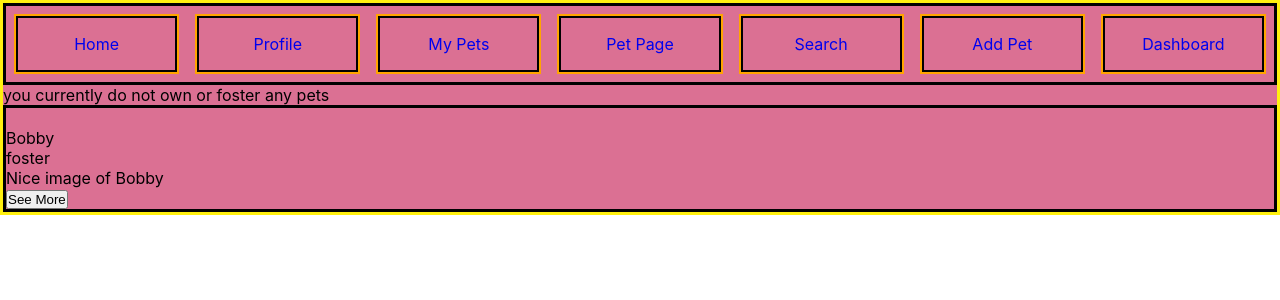
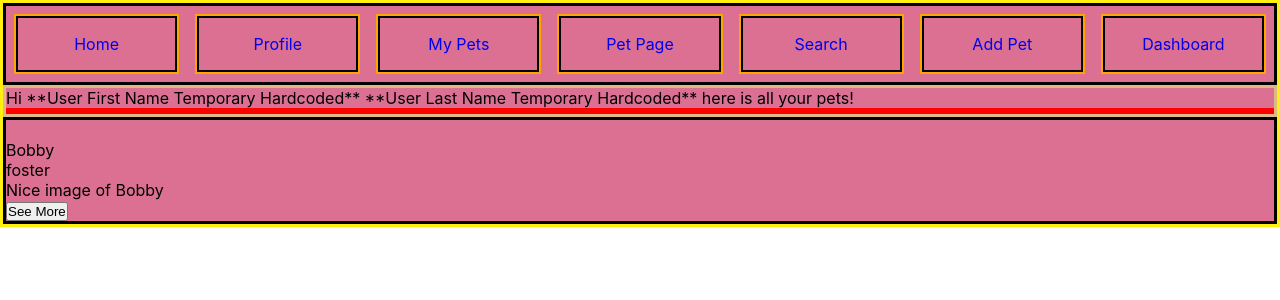
Before and after one commit to mark-itc/pat-addoption-ZeevGinzburg, a React (Create React App) app in the folder Frontend/pet-addoption-platform-zeev/: page /my-pets in a window 1280 px wide. Shown: the top 300 px of the page. Built offline with nearby package versions, Linux system fonts and the light colour scheme.

Commit message:
basic components = continue

```diff
--- /dev/null
+++ b/Frontend/pet-addoption-platform-zeev/src/components/dashboard-list.jsx
@@ -0,0 +1,38 @@
+const temopraryAdminsArray = ["Yoni", "Doron", "Meirav"];
+const temopraryOwnersArray = ["Zeev", "Assaf", "Yasmin"];
+const temopraryPetsArray = ["Lassi", "Bamba", "dudu"];
+
+function DashboardList(props) {
+    const { listOfWhat } = props;
+
+    // need to change it to more elegant - arrow function
+    let listForDashboard;
+    let listHeader;
+
+    if ( listOfWhat === "admins") {
+        listForDashboard = temopraryAdminsArray;
+        listHeader = "Admins";
+    }
+    else if ( listOfWhat === "owners") {
+        listForDashboard = temopraryOwnersArray;
+        listHeader = "Owners";
+    }
+    else if ( listOfWhat === "pets") {
+        listForDashboard = temopraryPetsArray;
+        listHeader = "Pets";
+    }
+
+    return(
+        <div>
+            <h3>{listHeader}</h3>
+            <ul>
+                <li>{listForDashboard[0]}</li>
+                <li>{listForDashboard[1]}</li>
+                <li>{listForDashboard[2]}</li>
+            </ul>
+      </div>
+
+    );
+
+}
+export default DashboardList;
--- /dev/null
+++ b/Frontend/pet-addoption-platform-zeev/src/components/header.jsx
@@ -0,0 +1,43 @@
+function Header(props) {
+    const {isLoggedIn, userName, page } = props;
+
+    const greetingForHomePage = `welcome ${isLoggedIn ? userName.FirstName + userName.LastName : ""}  to 'Pet4U' your friendly pet adoption platform`;
+    const greetingForProfilePage = `Hi ${userName.FirstName}  ${userName.LastName}here you can change your settings..`;
+    const greetingForMyPetsPageHave = `Hi ${userName.FirstName}  ${userName.LastName} here is all your pets!`;
+    const greetingForMyPetsPageNotHave = `Hi ${userName.FirstName}  ${userName.LastName} you still have no pets.. `;
+    let headerGreeting;
+
+    if (page === "homepage") {
+        headerGreeting = greetingForHomePage;
+    }
+    else if (page === "profile-settings-page"){
+        headerGreeting = greetingForProfilePage;
+    }
+    else if (page === "my-pets-page-have"){
+        headerGreeting = greetingForMyPetsPageHave;
+    }
+    else if (page === "my-pets-page-not-have"){
+        headerGreeting = greetingForMyPetsPageNotHave;
+    }
+    else {
+        headerGreeting = "DEAFULT GREETING";
+    }
+
+    return(
+        <div>
+            <header className="login-header">
+                <p>{headerGreeting}
+                </p>
+        <div className="explain">
+            <p>
+                {page === "homepage" ? "in this site, you can choose a pet, and to adopt it!": ""}
+            </p>
+        </div>
+            </header>
+        </div>
+
+
+    )
+}
+
+export default Header;
--- a/Frontend/pet-addoption-platform-zeev/src/components/log-in-modal.jsx
+++ b/Frontend/pet-addoption-platform-zeev/src/components/log-in-modal.jsx
@@ -1,3 +1,5 @@
+let openModal = true;
+
 function LogInModal() {
     return(
         <div className="log-in-modal">
--- /dev/null
+++ b/Frontend/pet-addoption-platform-zeev/src/components/pet-card.jsx
@@ -0,0 +1,15 @@
+function PetCard(props) {
+    const { petsArray }  = props;
+    return(
+        <div className="pet-card">
+            <img/>
+            <p className="pet's name">{petsArray[0].name}</p>
+            <p className="pet's status">{petsArray[0].status}</p>
+            <p className="pet's image">{petsArray[0].image}</p>
+            <button>See More</button>
+      </div>
+
+    )
+}
+
+export default PetCard;
--- /dev/null
+++ b/Frontend/pet-addoption-platform-zeev/src/components/search-bar.jsx
@@ -0,0 +1,32 @@
+function SearchBar(props) {
+    const { searchType }  = props;
+    console.log(searchType);
+    return(
+        <div className="search-bar">
+        {(searchType == "basic") ?
+            <div>
+                <h2>basic search</h2>
+                <input type="search" name="" placeholder="insert type of animal"></input>
+            </div>
+            : <div>
+                <h2>advanced search</h2>
+                   <label name="status" >Adoption Status</label>
+                    <input type="search" name="status" placeholder="Adoption Status - Foster / Adopted / Waitnig to adoption.."></input>
+                    <label name="height" >Pet's Height</label>
+                    <input type="search" name="height" placeholder="Height in cm"></input>
+                    <label name="weight" >Pet's Weight</label>
+                    <input type="search" name="weight" placeholder="Weight in Kg"></input>
+                    <label name="type" >Pet's Type</label>
+                    <input type="search" name="type" placeholder="insert type of animal"></input>
+                    <label name="name" >Pet's Name</label>
+                    <input type="search" name="name" placeholder="Bobby.."></input>
+                  <button>Search</button>
+                </div>
+            }
+
+      </div>
+
+    )
+}
+
+export default SearchBar;
--- a/Frontend/pet-addoption-platform-zeev/src/pages/dashboard.jsx
+++ b/Frontend/pet-addoption-platform-zeev/src/pages/dashboard.jsx
@@ -1,24 +1,15 @@
 import Navbar from "../components/navbar";
+import DashboardList from "../components/dashboard-list";
+
 function Dashboard() {
     return(
         <div className="admin-page-dashboard">
                 <Navbar/>
         <h2>List of Users</h2>
-        <h3>Admins</h3>
-        <ul>
-          <li>admin 1</li>
-          <li>admin 2</li>
-        </ul>
-        <h3>Owners</h3>
-        <ul>
-          <li>owner 1</li>
-          <li>owner 2</li>
-        </ul>
-        <h3>Pets</h3>
-        <ul>
-          <li>pet 1</li>
-          <li>pet 2</li>
-        </ul>
+        <DashboardList listOfWhat = "admins"/>
+        <DashboardList listOfWhat = "owners"/>
+        <h2>List of Pets</h2>
+        <DashboardList  listOfWhat = "pets"/>
       </div>
 
     );
--- a/Frontend/pet-addoption-platform-zeev/src/pages/homepage.jsx
+++ b/Frontend/pet-addoption-platform-zeev/src/pages/homepage.jsx
@@ -2,37 +2,33 @@ import OpenModalButton from "../components/open-modal-button";
 import Navbar from "../components/navbar";
 import SignUpModal from "../components/sign-up-modal";
 import LogInModal from "../components/log-in-modal";
+import Header from "../components/header";
 
 
+//need to be context!
 let isLoggedIn = false;
-const userFirstName = "**User First Name Temporary Hardcoded**";
-const userLastName = "**User Last Name Temporary Hardcoded**";
+const userName = {
+  FirstName: "**User First Name Temporary Hardcoded**",
+  LastName: "**User Last Name Temporary Hardcoded**"
+}
+//need to be context!
+
 let isModalOpened = false;
 let action;
 function HomePage() {
-    return (
-<div className="home-page-temp">
-      <Navbar/>
+  let page = "homepage";
 
-      <header className="login-header">
-        <p>{`welcome ${isLoggedIn ? userFirstName : ""}  ${isLoggedIn ?userLastName : ""}to 'Pet4U' your friendly pet adoption platform`}
-        </p>
-      </header>
-      <div className="explain">
-        <p>
-          in this site, you can choose a pet, and to adopt it!
-        </p>
-      </div>
+
+  return (
+    <div className="home-page-temp">
+      <Navbar />
+      <Header isLoggedIn={isLoggedIn} userName={userName} page={page} />
       <OpenModalButton isModalOpened={isModalOpened} action="sign-up"/>
-        <p>Already signed? </p>
+      <p>Already signed? </p>
       <OpenModalButton isModalOpened={isModalOpened} action="log-in"/>
       <SignUpModal/>
       <LogInModal/>
-
-
-
-
-        </div>
+    </div>
 
     );
 }
--- a/Frontend/pet-addoption-platform-zeev/src/pages/my-pets-page.jsx
+++ b/Frontend/pet-addoption-platform-zeev/src/pages/my-pets-page.jsx
@@ -1,7 +1,16 @@
 import Navbar from "../components/navbar";
+import Header from "../components/header";
+import PetCard from "../components/pet-card";
+
+//need to change it to context ..
+let isLoggedIn = false;
+const userName = {
+  FirstName: "**User First Name Temporary Hardcoded**",
+  LastName: "**User Last Name Temporary Hardcoded**"
+}
 
 //need to make the pets array a context or props - and after that it need to be taken from the server...
-const pets = [
+const petsArray = [
     {
       name:"Bobby",
       image:"Nice image of Bobby",
@@ -19,19 +28,18 @@ const pets = [
 
   ]
 
+  let userHavePets = true;
+
 function MyPetsPage() {
-    return(
+      return(
         <div className="my-pets-page-temp">
-                <Navbar/>
-          <p className="if-no-pets">you currently do not own or foster any pets</p>
+          <Navbar/>
+          {userHavePets
+          ? <Header page="my-pets-page-have" isLoggedIn = {isLoggedIn}userName = {userName}/>
+          : <Header page="my-pets-page-not-have" isLoggedIn = {isLoggedIn}userName = {userName}/> }
           <div className="card-container">
-            <div className="pet-card">
-              <img/>
-              <p className="pet's name">{pets[0].name}</p>
-              <p className="pet's status">{pets[0].status}</p>
-              <p className="pet's image">{pets[0].image}</p>
-              <button>See More</button>
-            </div>
+          <PetCard petsArray={petsArray}/>
+
           </div>
         </div>
     );
--- a/Frontend/pet-addoption-platform-zeev/src/pages/profile-settings-page.jsx
+++ b/Frontend/pet-addoption-platform-zeev/src/pages/profile-settings-page.jsx
@@ -1,25 +1,22 @@
 import Navbar from "../components/navbar";
+import Header from "../components/header";
 //need to change it to context ..
+let isLoggedIn = false;
+const userName = {
+  FirstName: "**User First Name Temporary Hardcoded**",
+  LastName: "**User Last Name Temporary Hardcoded**"
+}
 
-const userFirstName = "**User First Name Temporary Hardcoded**";
-const userLastName = "**User Last Name Temporary Hardcoded**";
 
 function ProfileSettingsPage() {
+  let page = "profile-settings-page";
+
     return(
         <div className="profile-settings-page-temp">
                 <Navbar/>
+                <Header  isLoggedIn={isLoggedIn} userName={userName} page={page}/>
 
-        <nav>
-          <ul>
-            <li className="link to a page">My pets</li>
-            <li className="link to a page">homepage</li>
-          </ul>
-      here will be a  <a href=""> link to the search page ?as a button?</a>
-      </nav>
-    <header className="profile-header">
-      <p>{`Hi ${userFirstName}  ${userLastName}here you can change your settings..`}
-      </p>
-    </header>
+
     <form>
           <div className="profile-setting-page-content">
             <input type='email'
--- a/Frontend/pet-addoption-platform-zeev/src/pages/search-page.jsx
+++ b/Frontend/pet-addoption-platform-zeev/src/pages/search-page.jsx
@@ -1,28 +1,13 @@
 import Navbar from "../components/navbar";
+import SearchBar from "../components/search-bar";
 
 function SearchPage() {
+  let searchType = "basic";
     return(
 
         <div className="search-page-temp">
                 <Navbar/>
-          <div className="search-bar">
-            basic search / advanced search
-            <h2>basic search</h2>
-            <input type="search" name="" placeholder="insert type of animal"></input> Search bar...
-            <h2>advanced search</h2>
-            <label name="status" >Adoption Status</label>
-            <input type="search" name="status" placeholder="Adoption Status - Foster / Adopted / Waitnig to adoption.."></input>
-            <label name="height" >Pet's Height</label>
-            <input type="search" name="height" placeholder="Height in cm"></input>
-            <label name="weight" >Pet's Weight</label>
-            <input type="search" name="weight" placeholder="Weight in Kg"></input>
-            <label name="type" >Pet's Type</label>
-            <input type="search" name="type" placeholder="insert type of animal"></input>
-            <label name="name" >Pet's Name</label>
-            <input type="search" name="name" placeholder="Bobby.."></input>
-
-            <button>Search</button>
-          </div>
+                <SearchBar searchType={searchType}/>
           <div className="search-results">
             <ul>
               <li>* 1st result of search..*</li>
```
Also changed, not shown: Frontend/pet-addoption-platform-zeev/src/pages/add-pet.jsx (+5 -4 lines).
